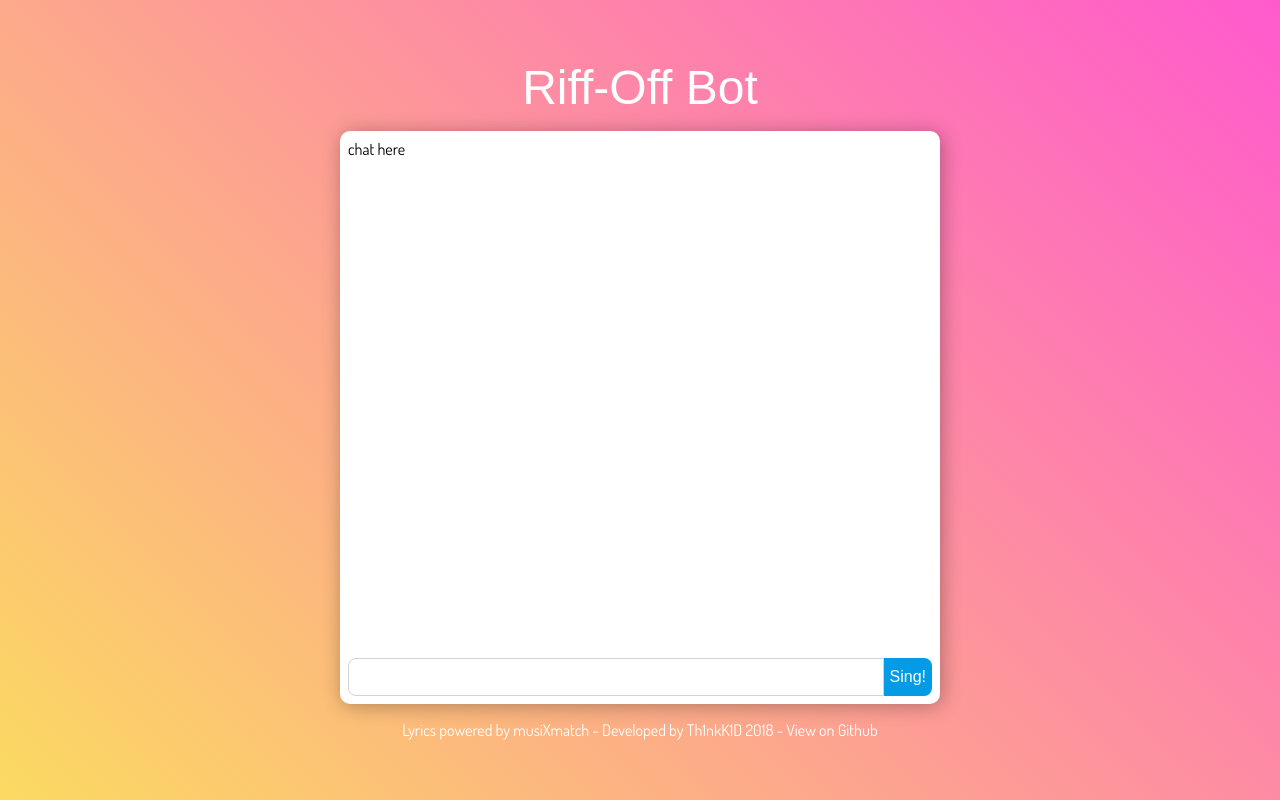
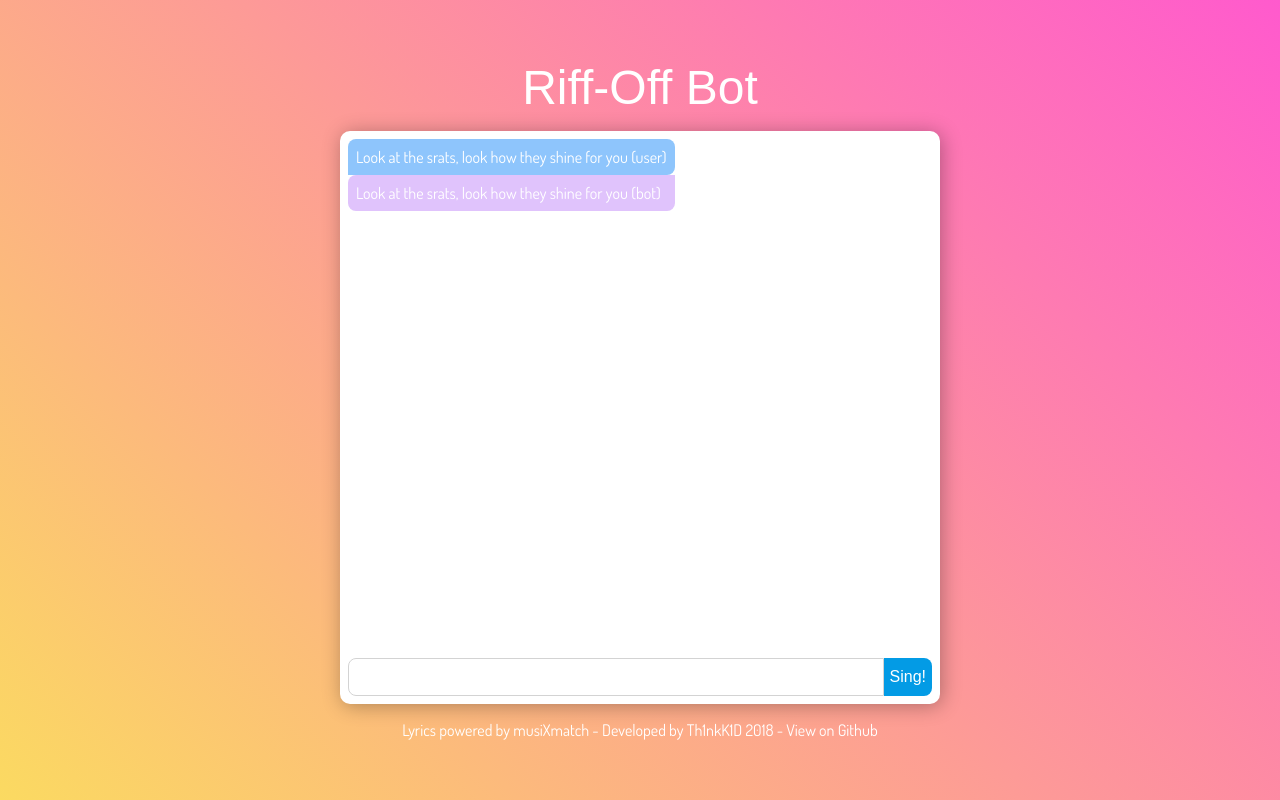
Before and after one commit to Th1nkK1D/lyricie, a Vue app: page / in a window 1280 px wide. Built offline with nearby package versions, Linux system fonts and the light colour scheme; a web font is replaced by a local one.

Commit message:
Add basic message component

```diff
--- a/src/App.vue
+++ b/src/App.vue
@@ -4,7 +4,10 @@
       <div class="title">Riff-Off Bot</div>
       <div class="cardbox">
         <div class="chat">
-          chat here
+          <div class="msg">
+            <Message text="Look at the srats, look how they shine for you" :isUser="true" />
+            <Message text="Look at the srats, look how they shine for you" />
+          </div>
         </div>
         <div class="form">
           <input type="text" />
@@ -19,8 +22,13 @@
 </template>
 
 <script>
+import Message from './components/Message'
+
 export default {
   name: 'app',
+  components: {
+    Message
+  }
 }
 </script>
 
--- /dev/null
+++ b/src/components/Message.vue
@@ -0,0 +1,24 @@
+<template>
+  <div class="message" :style="{
+    backgroundColor: isUser ? '#8EC5FC' : '#E0C3FC',
+    borderRadius: isUser ? '8px 8px 8px 0' : '8px 0 8px 8px'
+  }">
+    {{ text }} ({{ isUser ? 'user' : 'bot'}})
+  </div>
+</template>
+
+<script>
+export default {
+  name: 'Message',
+  props: ['text', 'isUser']
+}
+</script>
+
+<style lang="scss" scoped>
+  .message {
+    padding: 0.5rem;
+    border-radius: 8px 8px 8px 0;
+    background-color: #8EC5FC;
+    color: white;
+  }
+</style>
```
